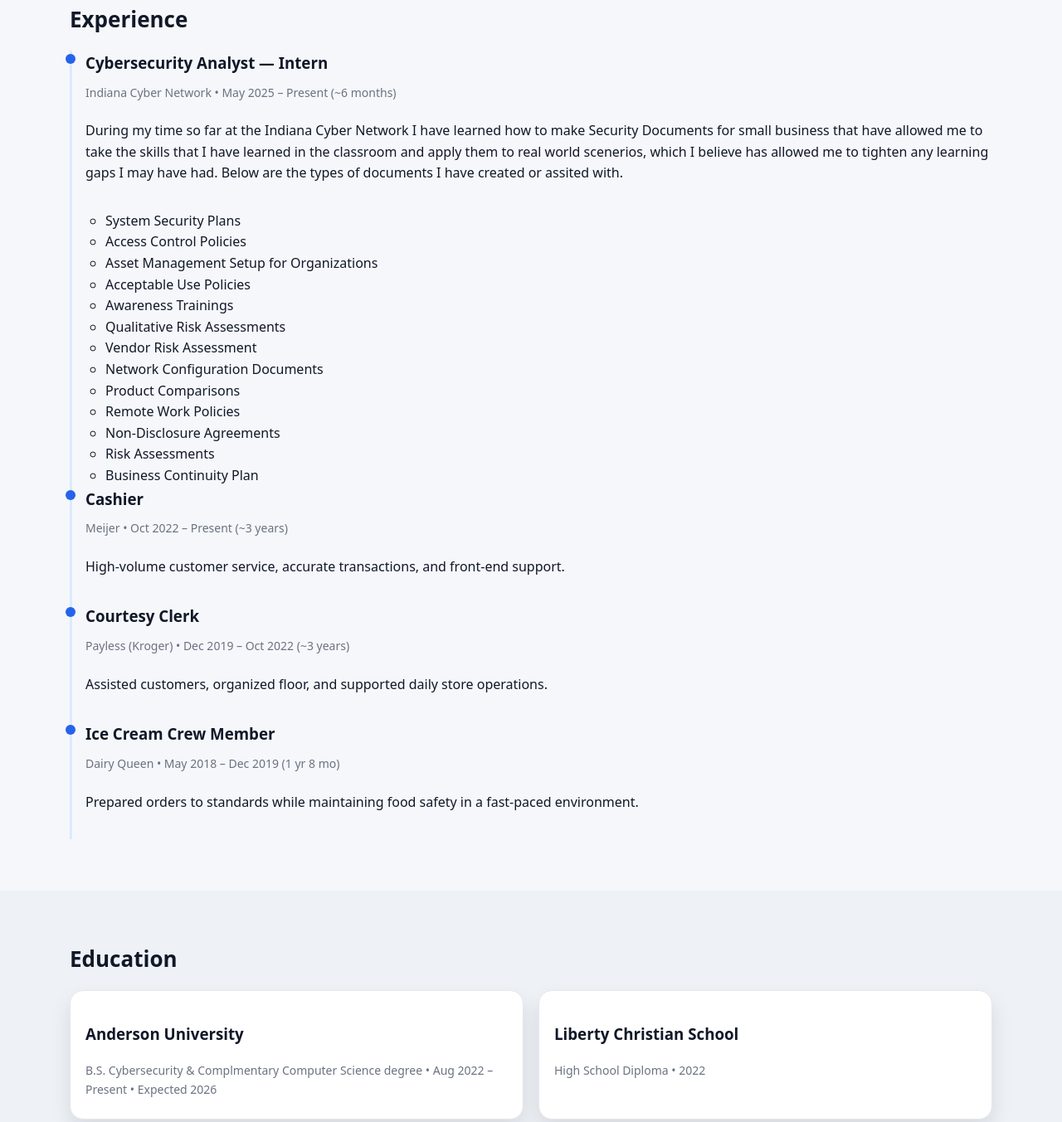
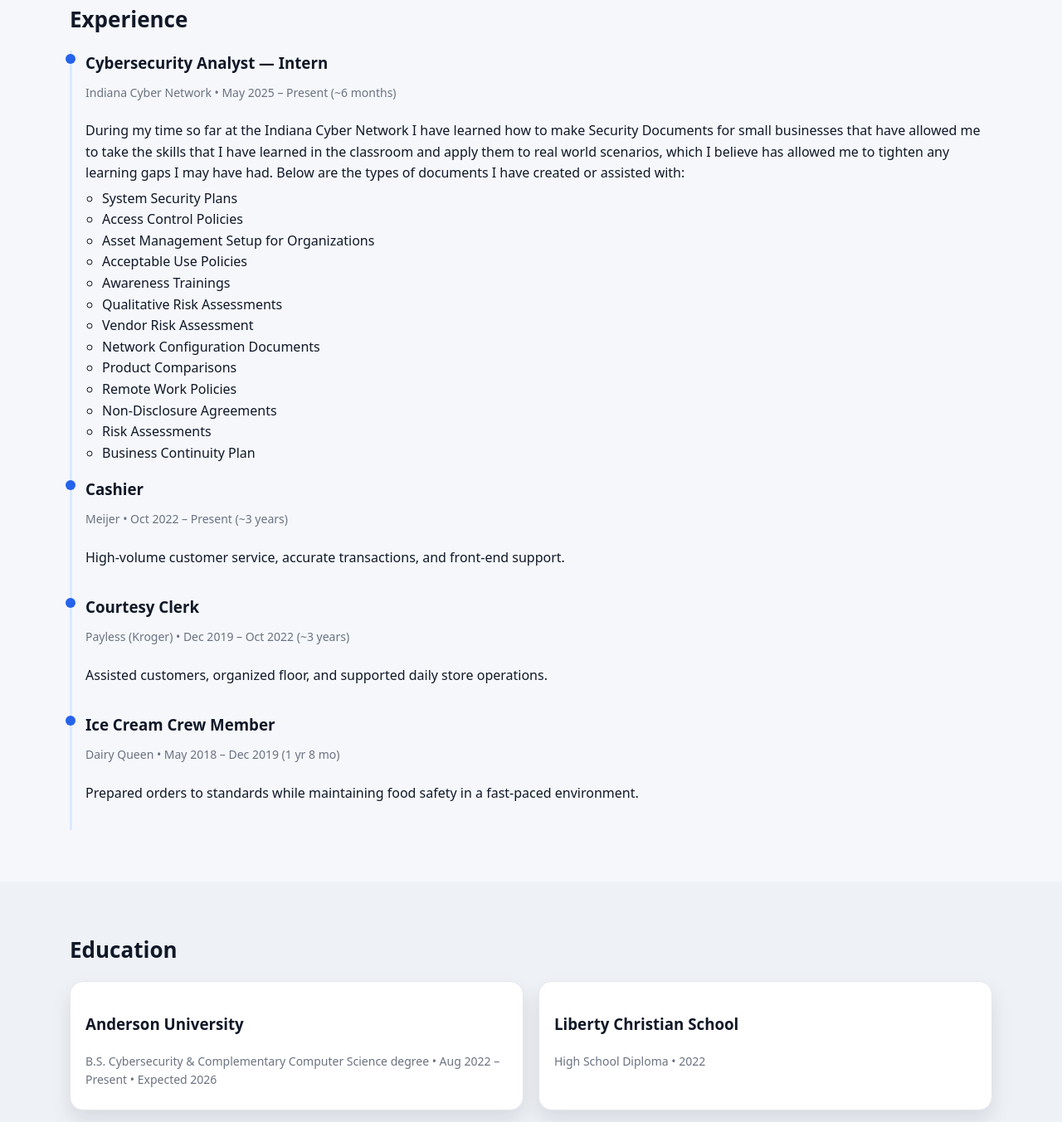
Before and after one commit to zacharyl1003/zacharyl1003.github.io, a plain HTML site: page index.html in a window 1280 px wide. Shown: the part 1827-3180 px from the top of the page at 83% size. Drawn offline with Linux system fonts and the light colour scheme.

Commit message:
revet yet again

```diff
--- a/index.html
+++ b/index.html
@@ -255,24 +255,24 @@ a:hover{text-decoration:underline}
   </div>
 </section>
 
-
-
 <!-- ===== EXPERIENCE ===== -->
 <section id="experience" class="section">
   <div class="container">
     <h2 class="section-title">Experience</h2>
+
     <ol class="timeline">
       <li class="t-item">
         <div class="t-head">
           <h3>Cybersecurity Analyst — Intern</h3>
           <span class="meta">Indiana Cyber Network • May 2025 – Present (~6 months)</span>
         </div>
-        <p>During my time so far at the Indiana Cyber Network I have learned how to make Security Documents for small business that have allowed me to
-          take the skills that I have learned in the classroom and apply them to real world scenerios, which I believe has allowed me to tighten any learning gaps I may have
-          had. Below are the types of documents I have created or assited with.
+        <p style="margin-bottom: 0.3em;">
+          During my time so far at the Indiana Cyber Network I have learned how to make Security Documents
+          for small businesses that have allowed me to take the skills that I have learned in the classroom
+          and apply them to real world scenarios, which I believe has allowed me to tighten any learning gaps
+          I may have had. Below are the types of documents I have created or assisted with:
         </p>
-        </li>
-    <ul>
+        <ul style="margin-top: 0; margin-bottom: 0; padding-left: 20px;">
           <li>System Security Plans</li>
           <li>Access Control Policies</li>
           <li>Asset Management Setup for Organizations</li>
@@ -287,8 +287,9 @@ a:hover{text-decoration:underline}
           <li>Risk Assessments</li>
           <li>Business Continuity Plan</li>
         </ul>
+      </li>
 
-
+      <!-- moved these inside the same <ol class="timeline"> -->
       <li class="t-item">
         <div class="t-head">
           <h3>Cashier</h3>
@@ -296,6 +297,7 @@ a:hover{text-decoration:underline}
         </div>
         <p>High-volume customer service, accurate transactions, and front-end support.</p>
       </li>
+
       <li class="t-item">
         <div class="t-head">
           <h3>Courtesy Clerk</h3>
@@ -303,6 +305,7 @@ a:hover{text-decoration:underline}
         </div>
         <p>Assisted customers, organized floor, and supported daily store operations.</p>
       </li>
+
       <li class="t-item">
         <div class="t-head">
           <h3>Ice Cream Crew Member</h3>
@@ -321,7 +324,7 @@ a:hover{text-decoration:underline}
     <div class="grid-2">
       <div class="card">
         <h3>Anderson University</h3>
-        <p class="meta">B.S. Cybersecurity & Complmentary Computer Science degree • Aug 2022 – Present • Expected 2026</p>
+        <p class="meta">B.S. Cybersecurity & Complementary Computer Science degree • Aug 2022 – Present • Expected 2026</p>
       </div>
       <div class="card">
         <h3>Liberty Christian School</h3>
@@ -371,7 +374,6 @@ a:hover{text-decoration:underline}
   </div>
 </section>
 
-
 <!-- ===== Footer ===== -->
 <footer class="site-footer">
   <div class="container footer-inner">
@@ -384,6 +386,3 @@ a:hover{text-decoration:underline}
     </div>
   </div>
 </footer>
-
-</body>
-</html>
```
Lines whose indentation alone changed are shown as unchanged.
